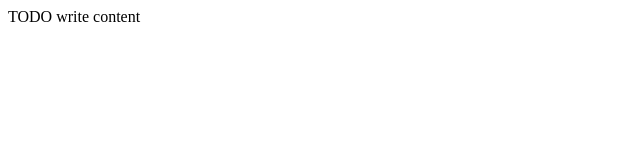
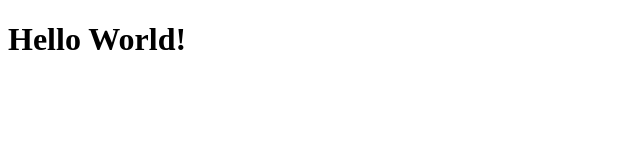
Before and after one commit to KDDilshan/Java-Ecommerce-Application, a plain HTML site: page web/index.html in a window 1280 px wide. Shown: the whole page, without its empty margins (0-640 px from the left). Drawn offline with Linux system fonts and the light colour scheme.

Commit message:
Update index.html

```diff
--- a/web/index.html
+++ b/web/index.html
@@ -10,6 +10,6 @@ Click nbfs://nbhost/SystemFileSystem/Templates/JSP_Servlet/Html.html to edit thi
         <meta name="viewport" content="width=device-width, initial-scale=1.0">
     </head>
     <body>
-        <div>TODO write content</div>
+        <h1>Hello World!</h1>
     </body>
 </html>
```
